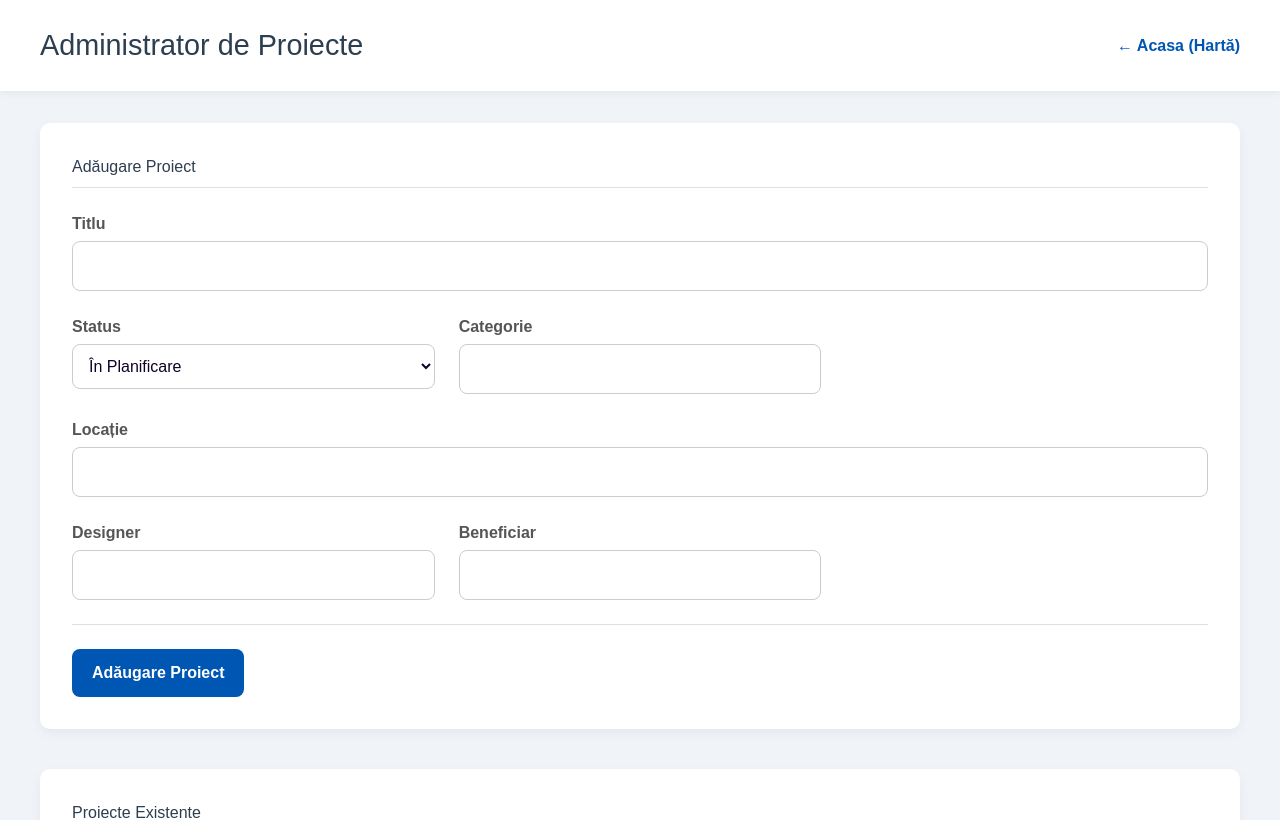
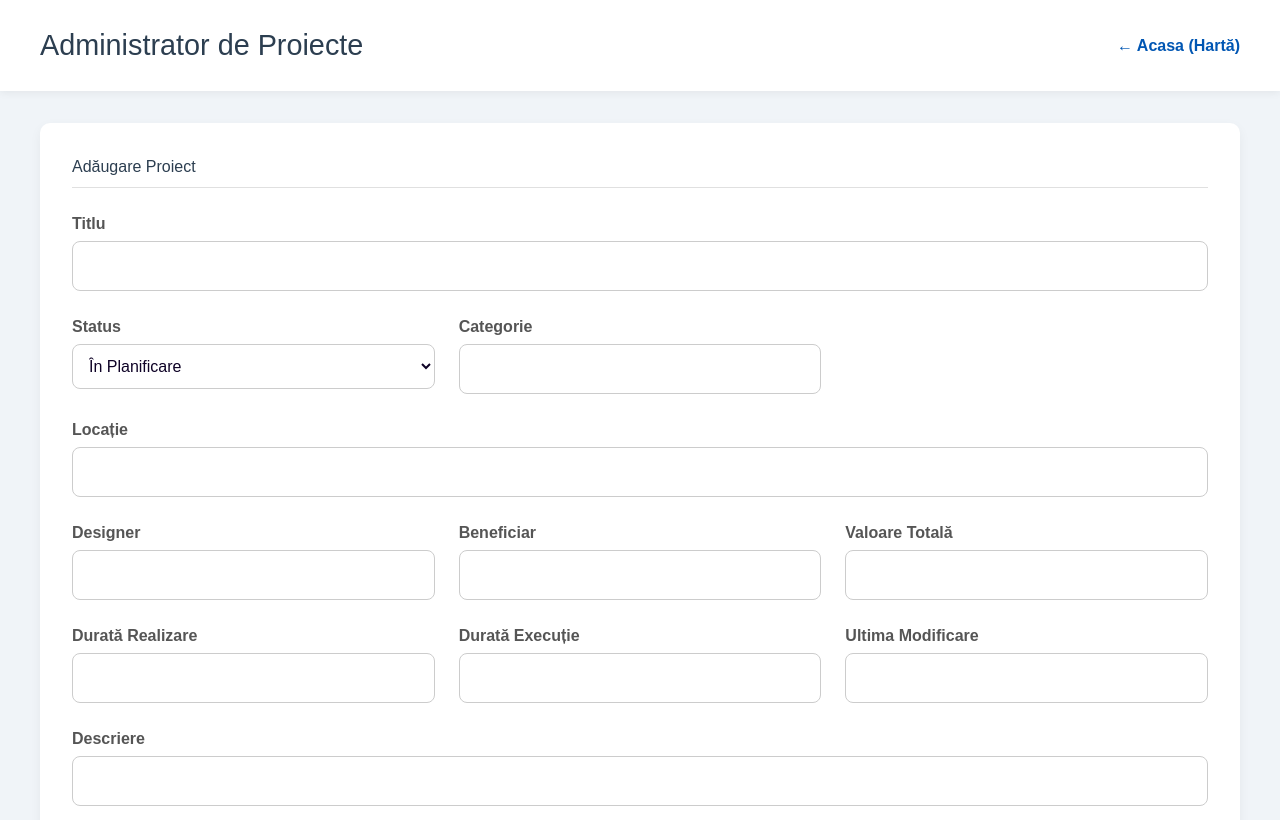
Before and after one commit to ioana-28/TIMformation, a Next.js app in the folder timformation/: page /admin in a window 1280 px wide. Shown: the top 820 px of the page. Built offline with nearby package versions, Linux system fonts and the light colour scheme; no server answers; the database is empty.

Commit message:
sanity commit

```diff
--- a/timformation/app/admin/page.tsx
+++ b/timformation/app/admin/page.tsx
@@ -81,22 +81,32 @@ const AdminPage: React.FC = () => {
 
     // Prefill form with project data and switch to edit mode
     setTitle(project.title || '');
-    setStatusValue(project.status || 'Planning');
-    setCategoryValue(project.category || '');
-    setLocationValue(project.location || '');
-    setDesignerValue(project.designer || '');
-    setBeneficiaryValue(project.beneficiary || '');
+    setStatusValue(project.status || 'În Planificare');
+    setCategoryValue(project.category || '-');
+    setLocationValue(project.location || '-');
+    setDesignerValue(project.designer || '-');
+    setBeneficiaryValue(project.beneficiary || '-');
+    setRealizationDurationValue(project.realization_duration_months ? project.realization_duration_months.toString() : '-');
+    setExecutionDurationValue(project.execution_duration_months ? project.execution_duration_months.toString() : '-');
+    setTotalValueValue(project.total_value ? project.total_value.toString() : '-');
+    setLatestChangeValue(project.latest_change || '-');
+    setDescriptionValue(project.description || '-');
     setEditingId(id);
     setFormMessage(null);
   };
 
   // Form state for creating a project
   const [title, setTitle] = useState('');
-  const [statusValue, setStatusValue] = useState('Planning');
+  const [statusValue, setStatusValue] = useState('În Planificare');
   const [categoryValue, setCategoryValue] = useState('');
   const [locationValue, setLocationValue] = useState('');
   const [designerValue, setDesignerValue] = useState('');
   const [beneficiaryValue, setBeneficiaryValue] = useState('');
+  const [totalValueValue, setTotalValueValue] = useState('');
+  const [realizationDurationValue, setRealizationDurationValue] = useState('');
+  const [executionDurationValue, setExecutionDurationValue] = useState('');
+  const [latestChangeValue, setLatestChangeValue] = useState('');
+  const [descriptionValue, setDescriptionValue] = useState('');
   const [submitting, setSubmitting] = useState(false);
   const [formMessage, setFormMessage] = useState<string | null>(null);
   // id of project being edited (null when creating)
@@ -120,6 +130,11 @@ const AdminPage: React.FC = () => {
       location: locationValue.trim(),
       designer: designerValue || null,
       beneficiary: beneficiaryValue || null,
+      total_value: totalValueValue ? parseFloat(totalValueValue) : null,
+      realization_duration_months: realizationDurationValue ? parseInt(realizationDurationValue, 10) : null,
+      execution_duration_months: executionDurationValue ? parseInt(executionDurationValue, 10) : null,
+      latest_change: latestChangeValue || null,
+      description: descriptionValue || null,
     };
 
     try {
@@ -167,11 +182,16 @@ const AdminPage: React.FC = () => {
 
       // Reset form fields after success
       setTitle('');
-      setStatusValue('Planning');
-      setCategoryValue('');
+      setStatusValue('În Planificare');
+      setCategoryValue('-');
       setLocationValue('');
-      setDesignerValue('');
-      setBeneficiaryValue('');
+      setDesignerValue('-');
+      setBeneficiaryValue('-');
+      setTotalValueValue('-');
+      setRealizationDurationValue('-');
+      setExecutionDurationValue('-');
+      setLatestChangeValue('-');
+      setDescriptionValue('-');
     } catch (err) {
       console.error('Unexpected error creating/updating project', err);
       setFormMessage('A apărut o eroare neașteptată.');
@@ -183,11 +203,16 @@ const AdminPage: React.FC = () => {
   const handleCancelEdit = () => {
     setEditingId(null);
     setTitle('');
-    setStatusValue('Planning');
+    setStatusValue('În Planificare');
     setCategoryValue('');
     setLocationValue('');
     setDesignerValue('');
     setBeneficiaryValue('');
+    setTotalValueValue('');
+    setRealizationDurationValue('');
+    setExecutionDurationValue('');
+    setLatestChangeValue('');
+    setDescriptionValue('');
     setFormMessage(null);
   };
 
@@ -271,6 +296,61 @@ const AdminPage: React.FC = () => {
                 style={styles.input}
                 value={beneficiaryValue}
                 onChange={(e) => setBeneficiaryValue(e.target.value)}
+              />
+            </div>
+
+            <div>
+              <label style={styles.label}>Valoare Totală</label>
+              <input
+                type="text"
+                name="total_value"
+                style={styles.input}
+                value={totalValueValue}
+                onChange={(e) => setTotalValueValue(e.target.value)}
+              />
+            </div>
+
+             <div>
+              <label style={styles.label}>Durată Realizare</label>
+              <input
+                type="text"
+                name="realization_duration_months"
+                style={styles.input}
+                value={realizationDurationValue}
+                onChange={(e) => setRealizationDurationValue(e.target.value)}
+              />
+            </div>
+
+             <div>
+              <label style={styles.label}>Durată Execuție</label>
+              <input
+                type="text"
+                name="execution_duration_months"
+                style={styles.input}
+                value={executionDurationValue}
+                onChange={(e) => setExecutionDurationValue(e.target.value)}
+              />
+            </div>
+
+             <div>
+              <label style={styles.label}>Ultima Modificare</label>
+              <input
+                type="text"
+                name="latest_change"
+                style={styles.input}
+                value={latestChangeValue}
+                onChange={(e) => setLatestChangeValue(e.target.value)}
+              />
+            </div>
+
+             <div style={styles.gridSpan2}>
+              <label style={styles.label}>Descriere</label>
+              <input
+                type="textarea"
+                name="description"
+                style={styles.input}
+                value={descriptionValue}
+                onChange={(e) => setDescriptionValue(e.target.value)}
               />
             </div>
           </div>
--- /dev/null
+++ b/timformation/app/utils/formatNumber.ts
@@ -0,0 +1,8 @@
+export function formatNumber(value: number | string | null | undefined) {
+  if (value === null || value === undefined) return '-';
+
+  return new Intl.NumberFormat('ro-RO', {
+    minimumFractionDigits: 2,
+    maximumFractionDigits: 2
+  }).format(Number(value));
+}
--- a/timformation/components/ProjectDetailsModal.tsx
+++ b/timformation/components/ProjectDetailsModal.tsx
@@ -5,6 +5,7 @@ import { Project } from './ProjectList'; // Import the unified Project type
 import { createClient } from '@/libs/supabase/client';
 import type { User } from '@supabase/supabase-js';
 import { formatDate } from '@/app/utils/formatDate';
+import { formatNumber } from '@/app/utils/formatNumber';
 
 import { Montserrat } from 'next/font/google';
 
@@ -169,7 +170,7 @@ export default function ProjectDetailsModal({ project, onClose }: ModalProps) {
     }, [project.id, supabase]);
 
     const statusStyle = getStatusTagStyle(project.status);
-    const totalValueDisplay = formatValue(project.total_value, true);
+    const totalValueDisplay = formatValue(formatNumber(project.total_value) + ' lei', true);
 
     // 2. Handler for adding a new comment
     const handlePostComment = async (e: React.FormEvent) => {
@@ -262,19 +263,19 @@ export default function ProjectDetailsModal({ project, onClose }: ModalProps) {
                         <strong style={{color: NEUTRAL_LABEL_COLOR}}>Titlu:</strong> {project.title ?? project.name}
                     </p>
                     <p style={{marginBottom: 10, color: NEUTRAL_FONT_COLOR, fontSize: '1em'}}>
-                        <strong style={{color: NEUTRAL_LABEL_COLOR}}>Proiectant:</strong> {formatValue(project.designer)}
+                        <strong style={{color: NEUTRAL_LABEL_COLOR}}>Proiectant:</strong> {formatValue(project.designer ? project.designer : 'N/A')}
                     </p>
                     <p style={{marginBottom: 10, color: NEUTRAL_FONT_COLOR, fontSize: '1em'}}>
                         <strong style={{color: NEUTRAL_LABEL_COLOR}}>Locație:</strong> {formatValue(project.location)}
                     </p>
                     <p style={{marginBottom: 10, color: NEUTRAL_FONT_COLOR, fontSize: '1em'}}>
-                        <strong style={{color: NEUTRAL_LABEL_COLOR}}>Beneficiar:</strong> {formatValue(project.beneficiary)}
+                        <strong style={{color: NEUTRAL_LABEL_COLOR}}>Beneficiar:</strong> {formatValue(project.beneficiary ? project.beneficiary : 'N/A')}
                     </p>
                     <p style={{marginBottom: 10, color: NEUTRAL_FONT_COLOR, fontSize: '1em'}}>
-                        <strong style={{color: NEUTRAL_LABEL_COLOR}}>Categorie:</strong> {formatValue(project.category)}
+                        <strong style={{color: NEUTRAL_LABEL_COLOR}}>Categorie:</strong> {formatValue(project.category ? project.category : 'N/A')}
                     </p>
                     <p style={{marginBottom: 10, color: NEUTRAL_FONT_COLOR, fontSize: '1em'}}>
-                        <strong style={{color: NEUTRAL_LABEL_COLOR}}>Descriere Completă:</strong> {project.description}
+                        <strong style={{color: NEUTRAL_LABEL_COLOR}}>Descriere Completă:</strong> {project.description ? project.description : 'N/A'}
                     </p>
 
                     {/* Secțiunea 2: Valori și Durate */}
@@ -284,10 +285,10 @@ export default function ProjectDetailsModal({ project, onClose }: ModalProps) {
                         <strong style={{color: NEUTRAL_LABEL_COLOR}}>Valoare Totală:</strong> {totalValueDisplay}
                     </p>
                     <p style={{marginBottom: 10, color: NEUTRAL_FONT_COLOR, fontSize: '1em'}}>
-                        <strong style={{color: NEUTRAL_LABEL_COLOR}}>Durată Realizare:</strong> {formatValue(project.realization_duration_months) + (project.realization_duration_months ? ' luni' : '')}
+                        <strong style={{color: NEUTRAL_LABEL_COLOR}}>Durată Realizare:</strong> {formatValue(project.realization_duration_months ? project.realization_duration_months + ' luni' : '-')}
                     </p>
                     <p style={{marginBottom: 10, color: NEUTRAL_FONT_COLOR, fontSize: '1em'}}>
-                        <strong style={{color: NEUTRAL_LABEL_COLOR}}>Durată Execuție:</strong> {formatValue(project.execution_duration_months) + (project.execution_duration_months ? ' luni' : '')}
+                        <strong style={{color: NEUTRAL_LABEL_COLOR}}>Durată Execuție:</strong> {formatValue(project.execution_duration_months ? project.execution_duration_months + ' luni' : '-')}
                     </p>
 
 
@@ -295,7 +296,7 @@ export default function ProjectDetailsModal({ project, onClose }: ModalProps) {
                     <h3 style={sectionHeaderStyle}>Documentație și Log</h3>
 
                     <p style={{marginBottom: 10, color: NEUTRAL_FONT_COLOR, fontSize: '1em'}}>
-                        <strong style={{color: NEUTRAL_LABEL_COLOR}}>Ultima Modificare:</strong> {formatValue(project.latest_change)}
+                        <strong style={{color: NEUTRAL_LABEL_COLOR}}>Ultima Modificare:</strong> {formatValue(project.latest_change ? project.latest_change : 'N/A')}
                     </p>
 
                     {project.latest_decision_url && (
@@ -312,12 +313,6 @@ export default function ProjectDetailsModal({ project, onClose }: ModalProps) {
                     <p style={{marginBottom: 10, color: NEUTRAL_FONT_COLOR, fontSize: '1em'}}>
                         <strong style={{color: NEUTRAL_LABEL_COLOR}}>Actualizat la:</strong> {formatDate(project.updated_at)}
                     </p>
-
-
-                    {/* Secțiunea 4: Descriere */}
-                    <h3 style={sectionHeaderStyle}>Descriere</h3>
-                    <p style={{marginBottom: 20, color: NEUTRAL_FONT_COLOR, fontSize: '1em'}}>{project.description}</p>
-
 
                     {/* 💥 SECȚIUNEA DE COMENTARII ÎNCADRATĂ (Albastru Închis - Navy) 💥 */}
                     <div style={commentsContainerStyle}>
```
Also changed, not shown: timformation/components/Header.tsx (+69 -34 lines), timformation/components/ProjectList.tsx (+1 -10 lines).
